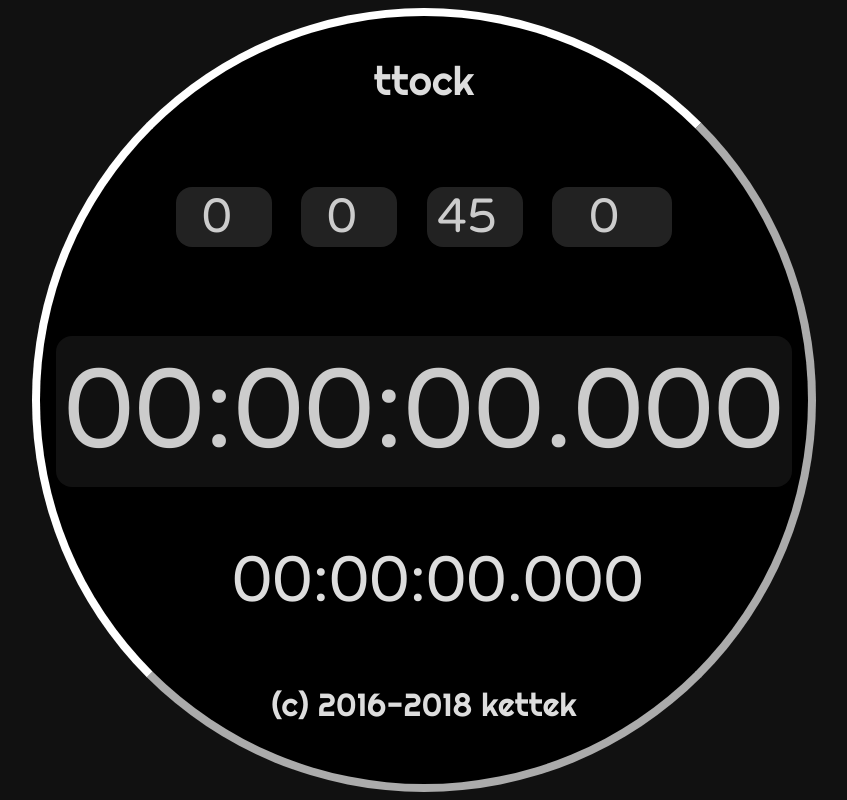
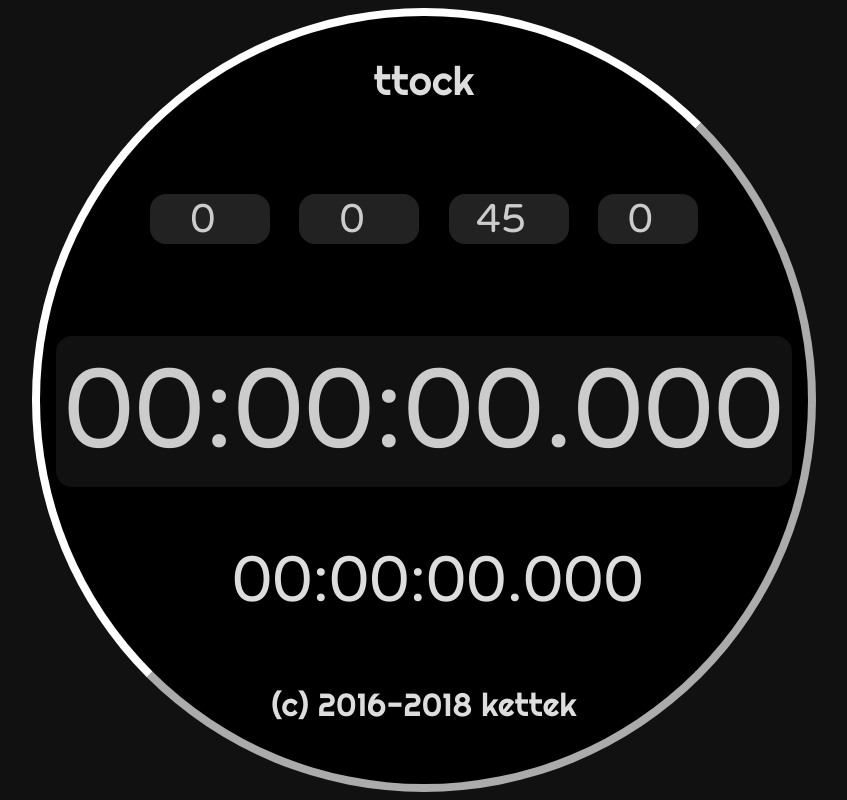
Before and after one commit to kettek/ttock, a plain HTML site: page index.html in a window 1280 px wide. Shown: the whole page, without its empty margins (216-1063 px from the left). Drawn offline with Linux system fonts and the light colour scheme.

Commit message:
Increase target input width to 3em and shrink font
This has been done out of habit of using the seconds field not only for
the seconds, but for the minutes as seconds as well.

```diff
--- a/ttock.css
+++ b/ttock.css
@@ -33,9 +33,9 @@ html, body {
 
 #timer_input input {
   font-family: 'Varela Round', sans-serif;
-  font-size: 6vmin;
+  font-size: 5vmin;
   text-align: center;
-  width: 2em;
+  width: 3em;
   color: #ccc;
   background-color: #222;
   border-radius: 2vmin;
```
